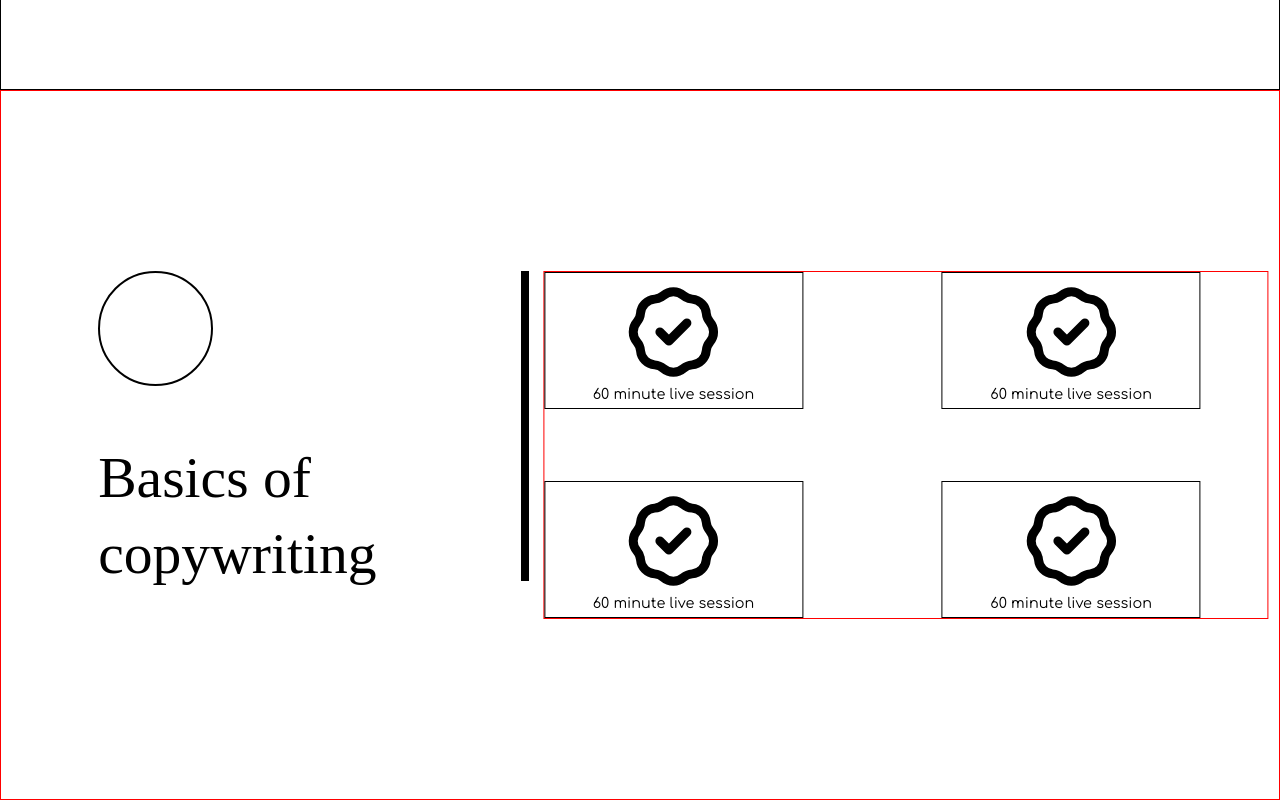
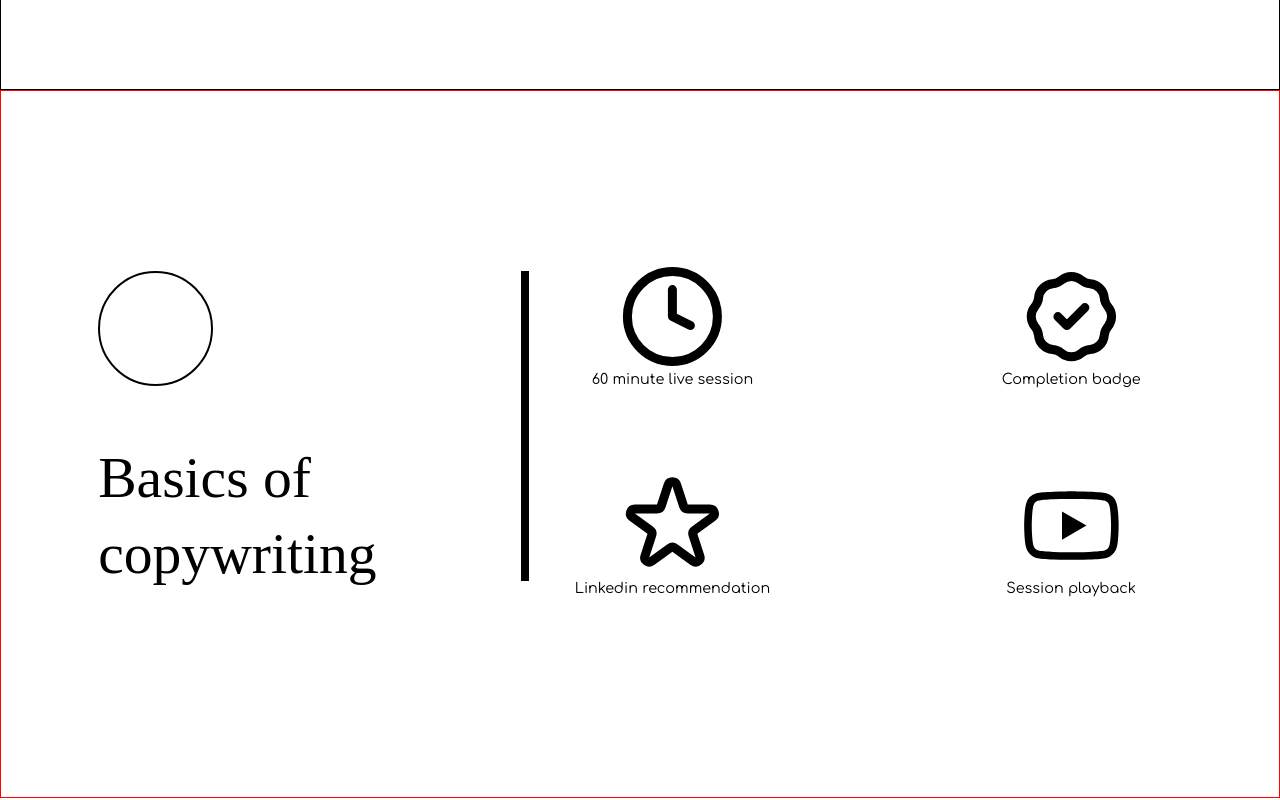
Before and after one commit to AnkitArul007/the-voice-company, a Gatsby site: page /internship in a window 1280 px wide. Shown: the part 715-1515 px from the top of the page. Built offline with nearby package versions, Linux system fonts and the light colour scheme; Gatsby itself is replaced by a stand-in of ours.

Commit message:
components added

```diff
--- a/src/components/CopywritingBasics.js
+++ b/src/components/CopywritingBasics.js
@@ -1,6 +1,10 @@
 import React from 'react';
 import "../styles/copywritingBasics.scss";
 import {HiOutlineBadgeCheck} from "@react-icons/all-files/hi/HiOutlineBadgeCheck";
+import { FiClock } from "@react-icons/all-files/fi/FiClock";
+import { HiOutlineStar } from "@react-icons/all-files/hi/HiOutlineStar";
+import { AiOutlineYoutube } from "@react-icons/all-files/ai/AiOutlineYoutube";
+
 
 
 function CopywritingBasics() {
@@ -25,7 +29,7 @@ function CopywritingBasics() {
         <div className='internshipIcons'>
             <div className="iconsCont">
                 <div className="icon">
-                    <HiOutlineBadgeCheck/>
+                    <FiClock/>
                 </div>
 
                 <p className="iconText">
@@ -38,25 +42,26 @@ function CopywritingBasics() {
                 </div>
 
                 <p className="iconText">
-                    60 minute live session
+                    Completion badge
                 </p>
             </div>
             <div className="iconsCont">
             <div className="icon">
-                    <HiOutlineBadgeCheck/>
+                    <HiOutlineStar/>
+
                 </div>
 
                 <p className="iconText">
-                    60 minute live session
+                    Linkedin recommendation
                 </p>
             </div>
             <div className="iconsCont">
             <div className="icon">
-                    <HiOutlineBadgeCheck/>
+                    <AiOutlineYoutube/>
                 </div>
 
                 <p className="iconText">
-                    60 minute live session
+                    Session playback
                 </p>
             </div>
         </div>
--- a/src/styles/copywritingBasics.scss
+++ b/src/styles/copywritingBasics.scss
@@ -44,17 +44,17 @@
 
     .internshipIcons{
         width: 100%;
-        transform: translateX(12rem);
+        transform: translateX(12rem)translateY(-2rem);
         display: grid;
         grid-template-columns: 1fr 1fr;
         gap: 10rem;
-        border: 1px solid red;
+        // border: 1px solid red;
 
 
         .iconsCont{
             width: 36rem;
             height: 19rem;
-            border: 1px solid black;
+            // border: 1px solid black;
             display: flex;
             flex-direction: column;
             justify-content: center;
```
